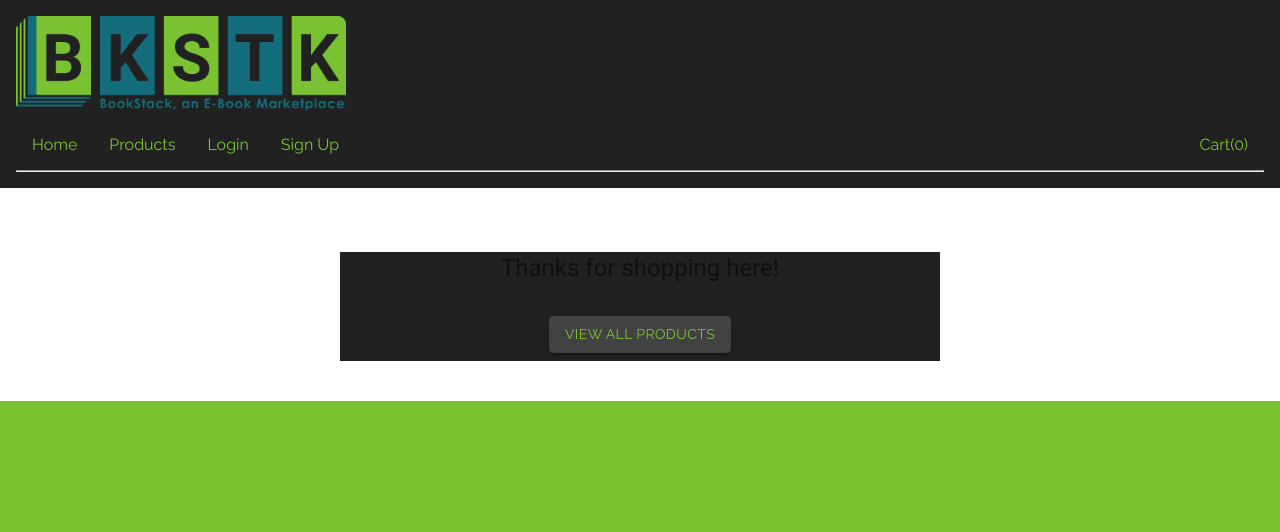
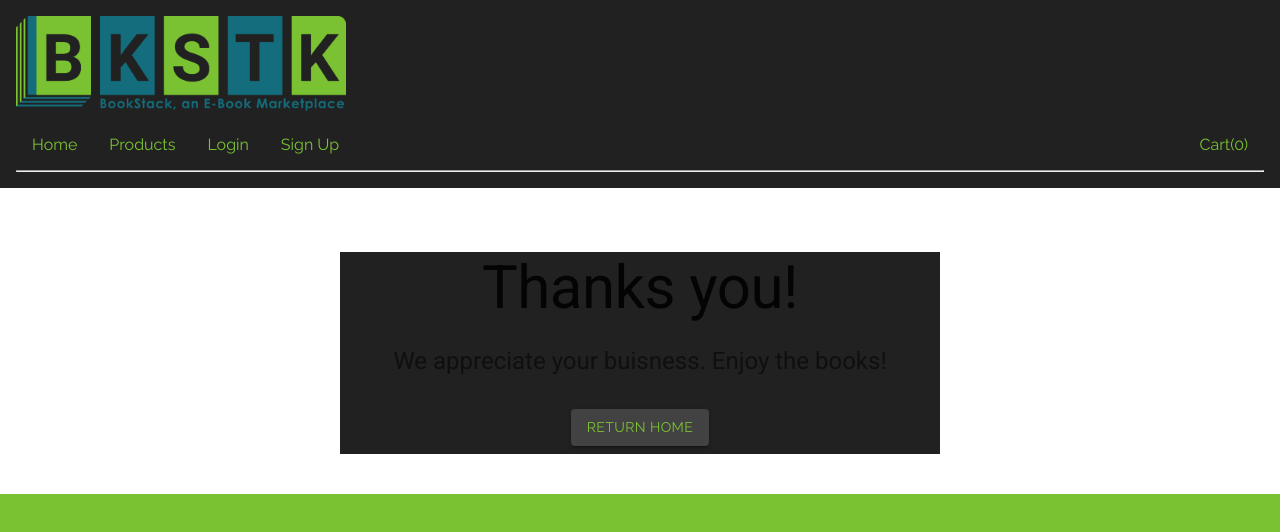
Before and after one commit to 2202-chartreuse-gs/BookStack, a React app: page /checkout in a window 1280 px wide. Shown: the top 532 px of the page. Built offline with nearby package versions, Linux system fonts and the light colour scheme.

Commit message:
refactoring checkout text

```diff
--- a/client/components/Checkout.js
+++ b/client/components/Checkout.js
@@ -56,32 +56,31 @@ const Checkout = () => {
 
   return (
     <div>
-      {/* Hero unit */}
       <div className={classes.heroContent}>
         <Container maxWidth="sm">
-          {/* <Typography
+          <Typography
             component="h1"
             variant="h2"
             align="center"
             color="textPrimary"
             gutterBottom
           >
-            {firstName ? firstName : 'Guest'}
-          </Typography> */}
+            Thanks you!
+          </Typography>
           <Typography
             variant="h5"
             align="center"
             color="textSecondary"
             paragraph
           >
-            Thanks for shopping here!
+            We appreciate your buisness. Enjoy the books!
           </Typography>
           <div className={classes.heroButtons}>
             <Grid container spacing={2} justifyContent="center">
               <Grid item>
-                <Link href="/products/">
+                <Link href="/">
                   <Button variant="contained" color="primary">
-                    View ALl Products
+                    Return Home
                   </Button>
                 </Link>
               </Grid>
```
